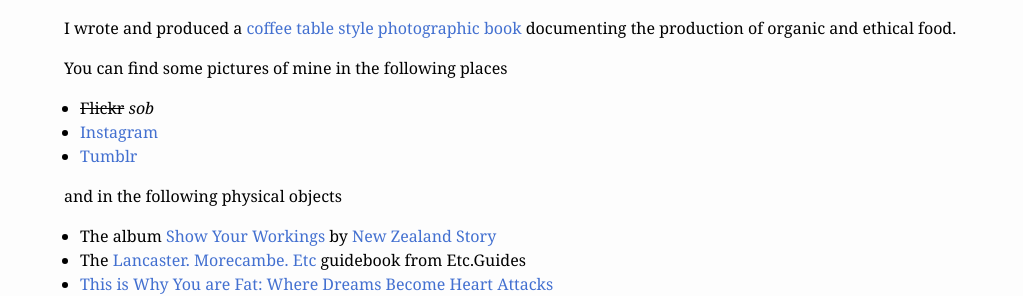
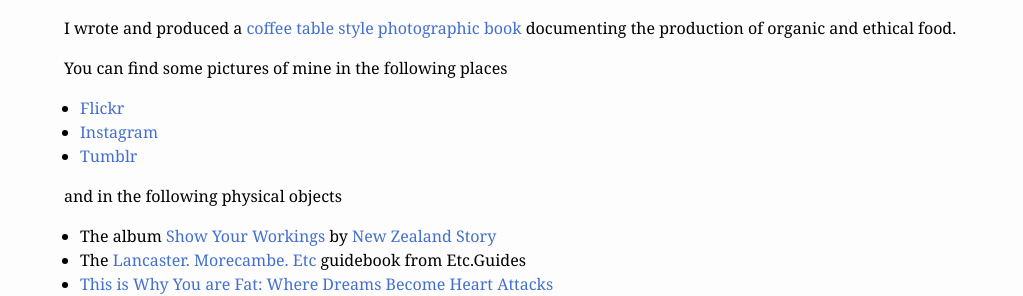
Before and after one commit to christiancable/christiancable.github.io, a Jekyll site: the page built from play.md, in a window 1280 px wide. Shown: the part 375-671 px from the top of the page, without its empty margins (128-1151 px from the left). Built offline with Jekyll 4.4.1, drawn with Linux system fonts in a browser that asks for light colours.

Commit message:
Update play.md
re-added flickr - I guess I'm keeping the account anyhow

```diff
--- a/play.md
+++ b/play.md
@@ -14,7 +14,7 @@
 
 You can find some pictures of mine in the following places
 
-* ~~Flickr~~ *sob*
+* [Flickr][flickr]
 * [Instagram][instagram]
 * [Tumblr][tumblr]
 
```
Also changed, not shown: other parts of play.md (+1 -0 lines).
